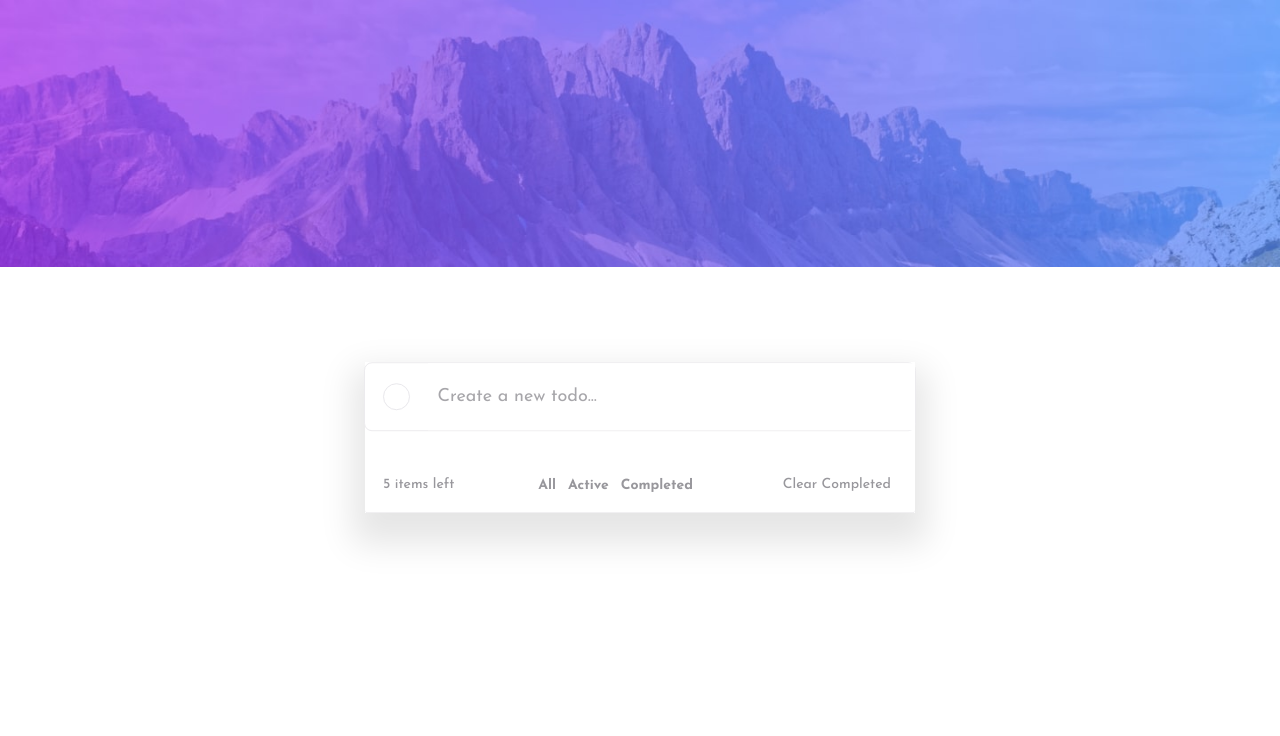
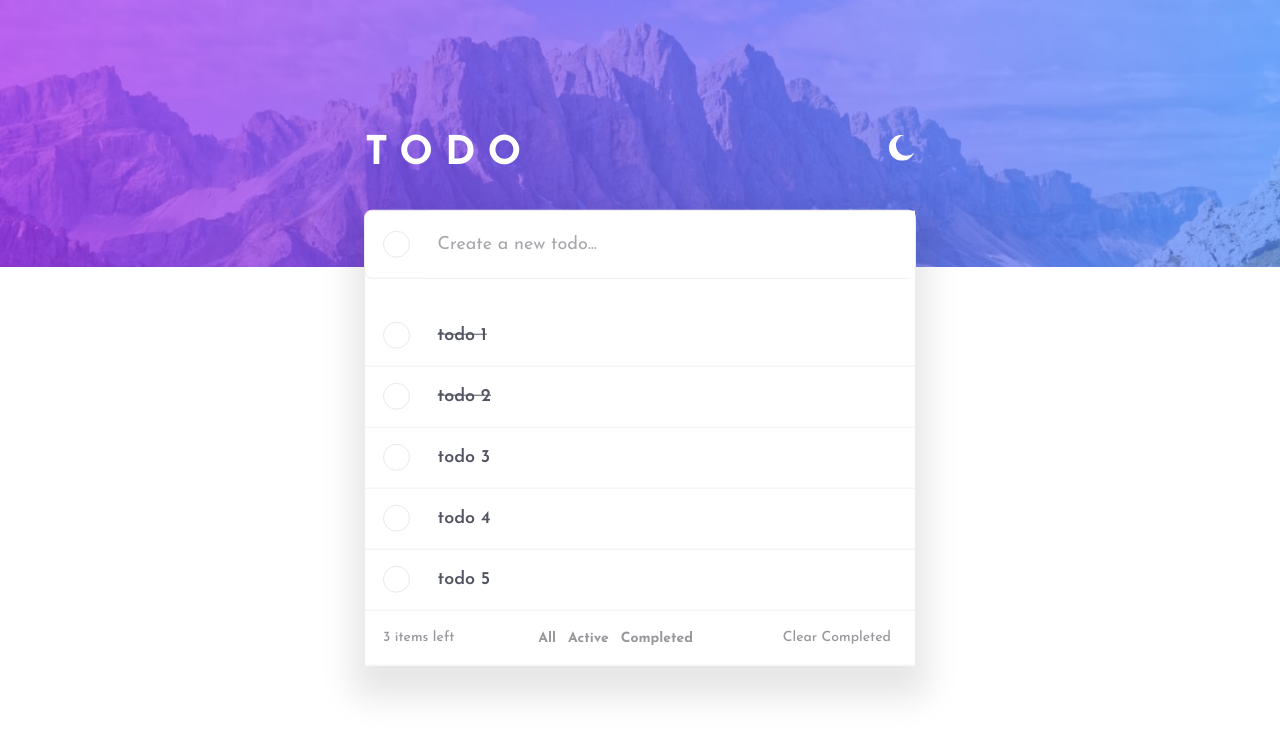
Before and after one commit to UTKUC3NGIZ/todo-app-react, a React (Create React App) app: page / in a window 1280 px wide. Shown: the top 736 px of the page. Built offline with nearby package versions, Linux system fonts and the light colour scheme.

Commit message:
todo functions completed
todo add, delete, completed and active section, completed

```diff
--- a/src/App.js
+++ b/src/App.js
@@ -1,29 +1,53 @@
-import React, { useReducer } from "react";
-import reducer from "./reducers/todoReducer";
 import "./assets/css/reset.css";
 import "./app.css";
-import deneme from "./assets/images/icon-moon.svg";
-import svgcarpi from "./assets/images/icon-cross.svg";
+import moon from "./assets/images/icon-moon.svg";
+import { useState } from "react";
 function App() {
-  const [state, dispatch] = useReducer(reducer, {
-    todos: [],
-    todo: "",
-  });
+  const [todos, setTodos] = useState([
+    { text: "todo 1", completed: true, id: 0 },
+    { text: "todo 2", completed: true, id: 1 },
+    { text: "todo 3", completed: false, id: 2 },
+    { text: "todo 4", completed: false, id: 3 },
+    { text: "todo 5", completed: false, id: 4 },
+  ]);
+  const [newTodo, setNewTodo] = useState("");
 
-  const submitHandle = (e) => {
+  function addTodo(e) {
     e.preventDefault();
-    dispatch({
-      type: "ADD_TODO",
-      todo: state.todo,
-    });
-  };
+    const newTodos = [
+      ...todos,
+      {
+        text: `${newTodo}`,
+        completed: false,
+        id: parseInt(`${todos.length}`),
+      },
+    ];
+    setTodos(newTodos);
+    setNewTodo("");
+  }
 
-  const onChange = (e) => {
-    dispatch({
-      type: "SET_TODO",
-      value: e.target.value,
-    });
-  };
+  const [filter, setFilter] = useState("all");
+
+  const filteredTodos =
+    filter === "completed"
+      ? todos.filter((todo) => todo.completed)
+      : filter === "active"
+      ? todos.filter((todo) => !todo.completed)
+      : todos;
+
+  function deleteTodo() {
+    setTodos(todos.filter((todo) => !todo.completed));
+  }
+
+  function changeTodo(index) {
+    const newTodos = [...todos];
+    if (newTodos[index].completed === false) {
+      newTodos[index].completed = true;
+    } else {
+      newTodos[index].completed = false;
+    }
+    setTodos(newTodos);
+  }
 
   return (
     <>
@@ -32,60 +56,63 @@ function App() {
           <h1>TODO</h1>
           <span>
             <a href="">
-              <img src={deneme} alt="" />
+              <img src={moon} alt="" />
             </a>
           </span>
         </div>
         <div className="todoSection">
-          <form className="addTodo" onSubmit={submitHandle}>
+          <form className="addTodo" onSubmit={addTodo}>
             <span className="addTodo__checkbox" type="checkbox"></span>
-
             <input
               className="addTodo__text"
               type="text"
               placeholder="Create a new todo..."
-              value={state.todo}
-              onChange={onChange}
+              onChange={(e) => setNewTodo(e.target.value)}
+              value={newTodo}
             />
           </form>
           <div className="mainTodo">
             <ul>
-              {state.todos.map((todo, index) => (
-                <li key={index}>
+              {filteredTodos.map((todo) => (
+                <li key={todo.id}>
                   <div className="todoInput">
                     <span
                       className="todoInput__checkbox"
                       type="checkbox"
+                      onClick={() => changeTodo(todo.id)}
                     ></span>
-                    <span className="todoInput__text"> {todo}</span>
-                    <img src={svgcarpi} alt="" className="todoInput__cross" />
+
+                    <span
+                      className="todoInput__text"
+                      style={{
+                        textDecoration: todo.completed ? "line-through" : "",
+                      }}
+                    >
+                      {todo.text}
+                    </span>
+                    <img alt="" className="todoInput__cross" />
                   </div>
                 </li>
               ))}
             </ul>
             <div className="todoSetting">
               <div>
-                <p>5 items left</p>
+                <p>
+                  {todos.filter((todo) => !todo.completed).length} items left
+                </p>
                 <div>
-                  <button>All</button>
-                  <button>Active</button>
-                  <button>Completed</button>
+                  <button onClick={() => setFilter("all")}>All</button>
+                  <button onClick={() => setFilter("active")}>Active</button>
+                  <button onClick={() => setFilter("completed")}>
+                    Completed
+                  </button>
                 </div>
-                <button>Clear Completed</button>
+                <button onClick={deleteTodo}>Clear Completed</button>
               </div>
             </div>
           </div>
         </div>
       </div>
-      {/* <form onSubmit={submitHandle}>
-        <input type="text" value={state.todo} onChange={onChange} />
-        <button disabled={!state.todo}>Ekle</button>
-      </form>
-      <ul>
-        {state.todos.map((todo, index) => (
-          <li key={index}>{todo}</li>
-        ))}
-      </ul> */}
     </>
   );
 }
--- a/src/reducers/todoReducer.js
+++ /dev/null
@@ -1,19 +0,0 @@
-function reducer(state, action) {
-    // eslint-disable-next-line default-case
-    switch (action.type) {
-      case "SET_TODO":
-        return {
-          ...state,
-          todo: action.value,
-        };
-      case "ADD_TODO":
-        return {
-          ...state,
-          todo: "",
-          todos: [...state.todos, action.todo],
-
-        };
-    }
-  }
-
-  export default reducer
```
Also changed, not shown: src/deneme.js (deleted, +0 -34 lines), src/deneme2.js (deleted, +0 -27 lines).
